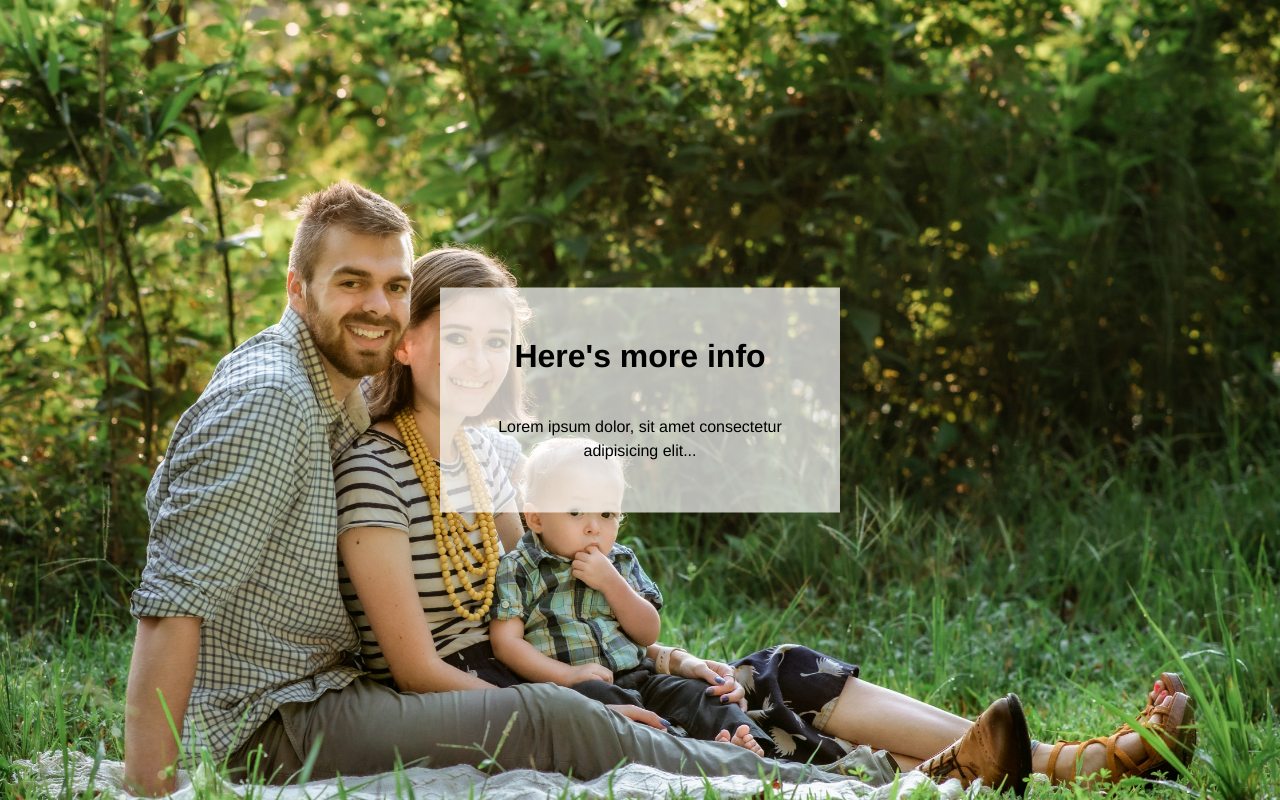
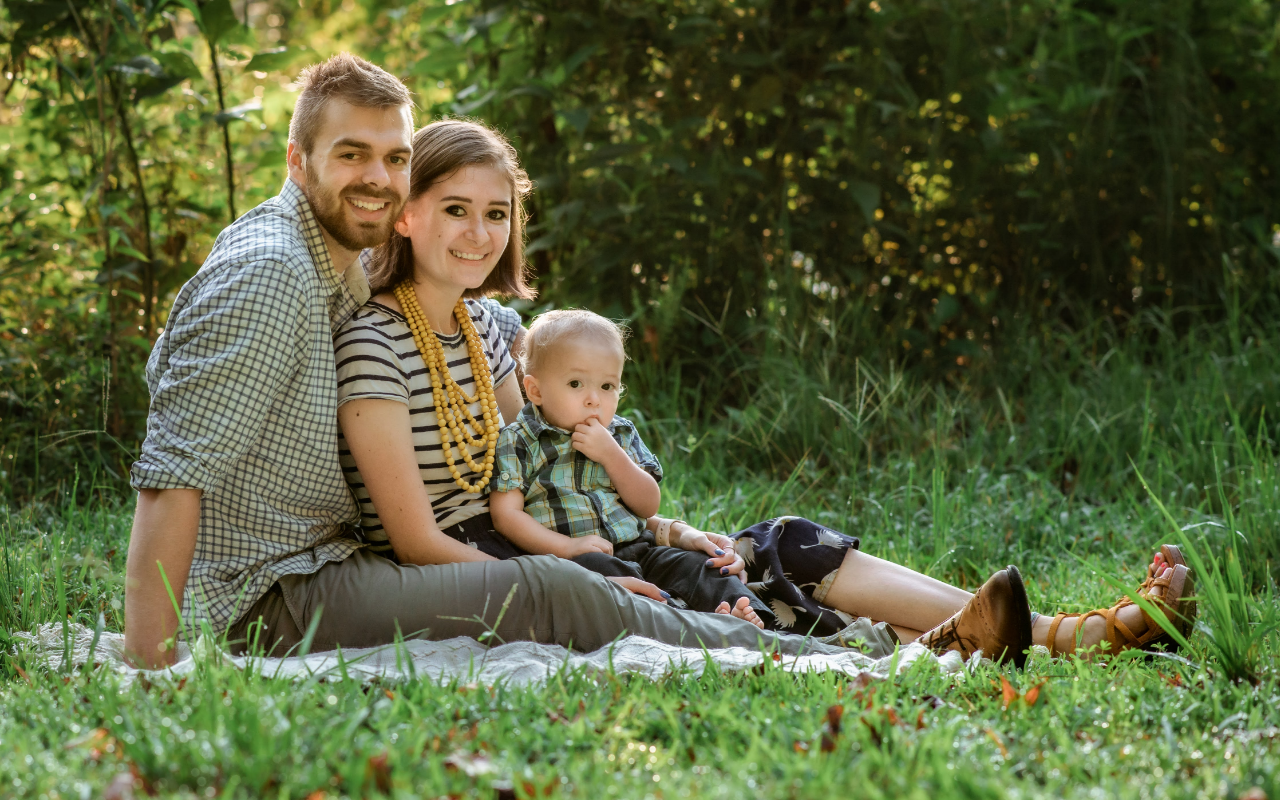
Before and after one commit to Be-Like/jake-simpson, a Vue app: page / in a window 1280 px wide. Shown: the top 800 px of the page. Built offline with nearby package versions, Linux system fonts and the light colour scheme.

Commit message:
Backing up

```diff
--- a/package.json
+++ b/package.json
@@ -18,7 +18,9 @@
     "@vue/compiler-sfc": "^3.0.0",
     "babel-eslint": "^10.1.0",
     "eslint": "^6.7.2",
-    "eslint-plugin-vue": "^7.0.0-0"
+    "eslint-plugin-vue": "^7.0.0-0",
+    "node-sass": "^4.14.1",
+    "sass-loader": "^10.0.3"
   },
   "eslintConfig": {
     "root": true,
--- a/src/App.vue
+++ b/src/App.vue
@@ -4,7 +4,7 @@
     <!-- <img class='foreground' ref='foreground' src='./assets/tree-foreground.png'/> -->
     <div class='section section-1' ref='first'>
       <div>
-        <h1> Parallax Made Easy. </h1>
+        <p>Hi, I'm <br/> Jake Simpson</p>
       </div>
     </div>
     <div class='section section-2' ref='second'>
@@ -26,7 +26,6 @@
   name: 'App',
 
   setup () {
-
     const foreground = ref(null)
     const background = ref(null)
     const first = ref(null)
@@ -67,7 +66,7 @@
 }
 </script>
 
-<style>
+<style lang="scss" scoped>
 * {
   margin: 0;
   padding: 0;
@@ -96,8 +95,13 @@
 img.background {
     /* Positioning */
     position: fixed;
+    margin-top: -10%;
     top: 0;
     left: 0;
+
+    @media(max-width: 1100px) {
+      margin-top: -5%;
+    }
 }
 .section {
     min-height: 100vh;
@@ -107,15 +111,26 @@
 .section > div {
   position: fixed;
   color: white;
-  /* centers this div */
-  left: 50%;
-  top: 50%;
-  transform: translate(-50%, -50%);
+  right: 0;
+  margin-top: 10%;
+  margin-right: 10%;
+
+  @media(max-width: 925px) {
+    /* centers this div */
+    left: 50%;
+    top: 50%;
+    transform: translate(-50%, 55%);
+  }
 }
 
 .section-1 {
   margin-bottom: 500px; /* determines the gap between our two sections */
   font-size: 4em;
+  text-align: right;
+  @media(max-width: 925px) {
+    text-align: center;
+    font-size: 3em;
+  }
   /* background-color: rgba(255, 255, 255, 0.7); */
 }
 
```
Also changed, not shown: 1 other file (tests, documents, lock files or other folders).
